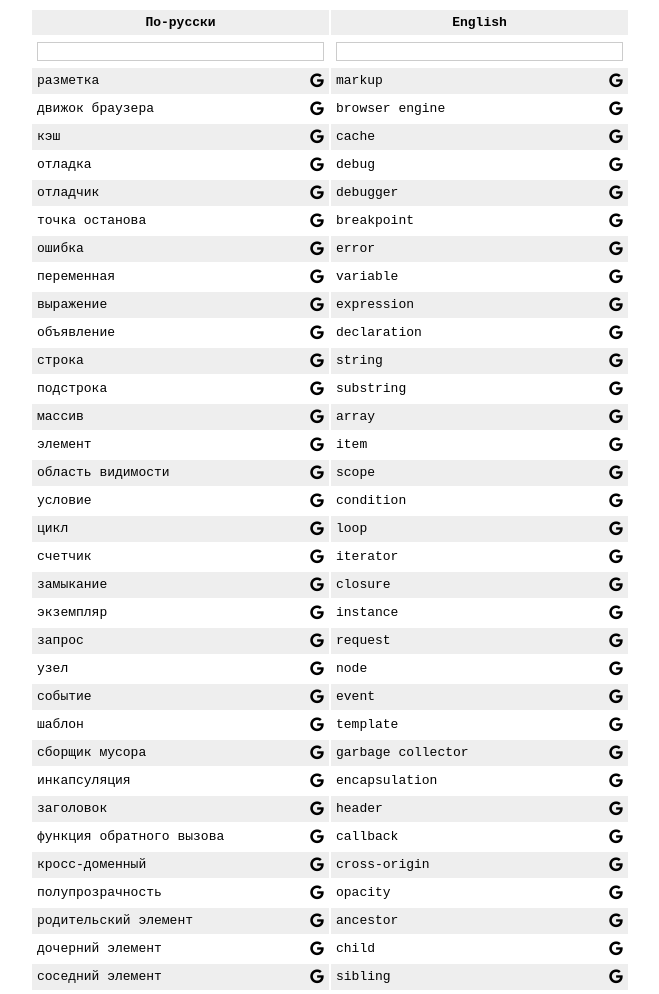
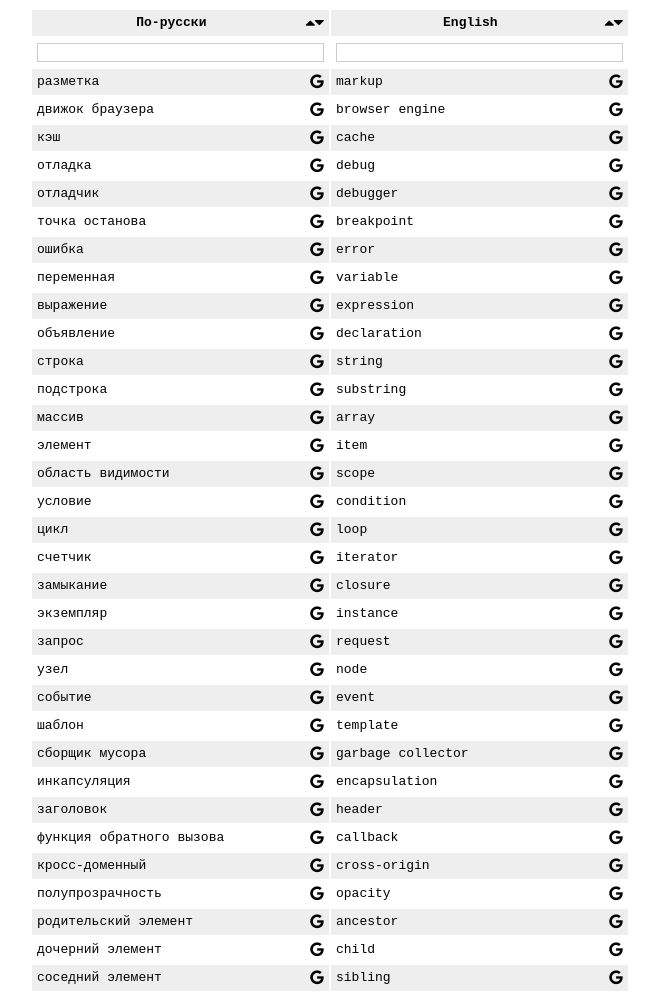
Before and after one commit to undeletable/fe-ru-en-dictionary, a plain HTML site: page index.html in a window 1280 px wide. Shown: the whole page, without its empty margins (310-969 px from the left). Drawn offline with Linux system fonts and the light colour scheme.

Commit message:
Added filtering icons

```diff
--- a/css/style.css
+++ b/css/style.css
@@ -7,7 +7,7 @@ body {
     width: 100%;
     max-width: 600px;
 }
-.dictionary, .filtered {
+.dictionary, .filtered, .tablesorter-headerAsc .fa-caret-down, .tablesorter-headerDesc .fa-caret-up {
     display: none;
 }
 input[type="search"] {
--- a/index.html
+++ b/index.html
@@ -13,8 +13,8 @@
         <table class="dictionary">
             <thead>
                 <tr>
-                    <th>По-русски</th>
-                    <th>English</th>
+                    <th><span>По-русски</span><i class="fa fa-caret-down"></i><i class="fa fa-caret-up"></i></th>
+                    <th><span>English</span><i class="fa fa-caret-down"></i><i class="fa fa-caret-up"></i></th>
                 </tr>
             </thead>
             <tbody></tbody>
--- a/js/script.js
+++ b/js/script.js
@@ -167,8 +167,8 @@
         ];
         for (var i = 0, count = tableData.length, tBody = $('.dictionary > tbody'); i < count; i++) {
             var currentItem = tableData[i],
-                ruCell = $('<td class="ru"><span class="term">' + tableData[i].ru + '</span><span class="fa fa-google" title="Загуглить"></span></td>'),
-                enCell = $('<td class="en"><span class="term">' + tableData[i].en + '</span><span class="fa fa-google" title="Google it"></span></td></tr>'),
+                ruCell = $('<td class="ru"><span class="term">' + tableData[i].ru + '</span><i class="fa fa-google" title="Загуглить"></i></td>'),
+                enCell = $('<td class="en"><span class="term">' + tableData[i].en + '</span><i class="fa fa-google" title="Google it"></i></td></tr>'),
                 row = $('<tr></tr>'),
                 ruKeywords = [],
                 enKeywords = [];
```
